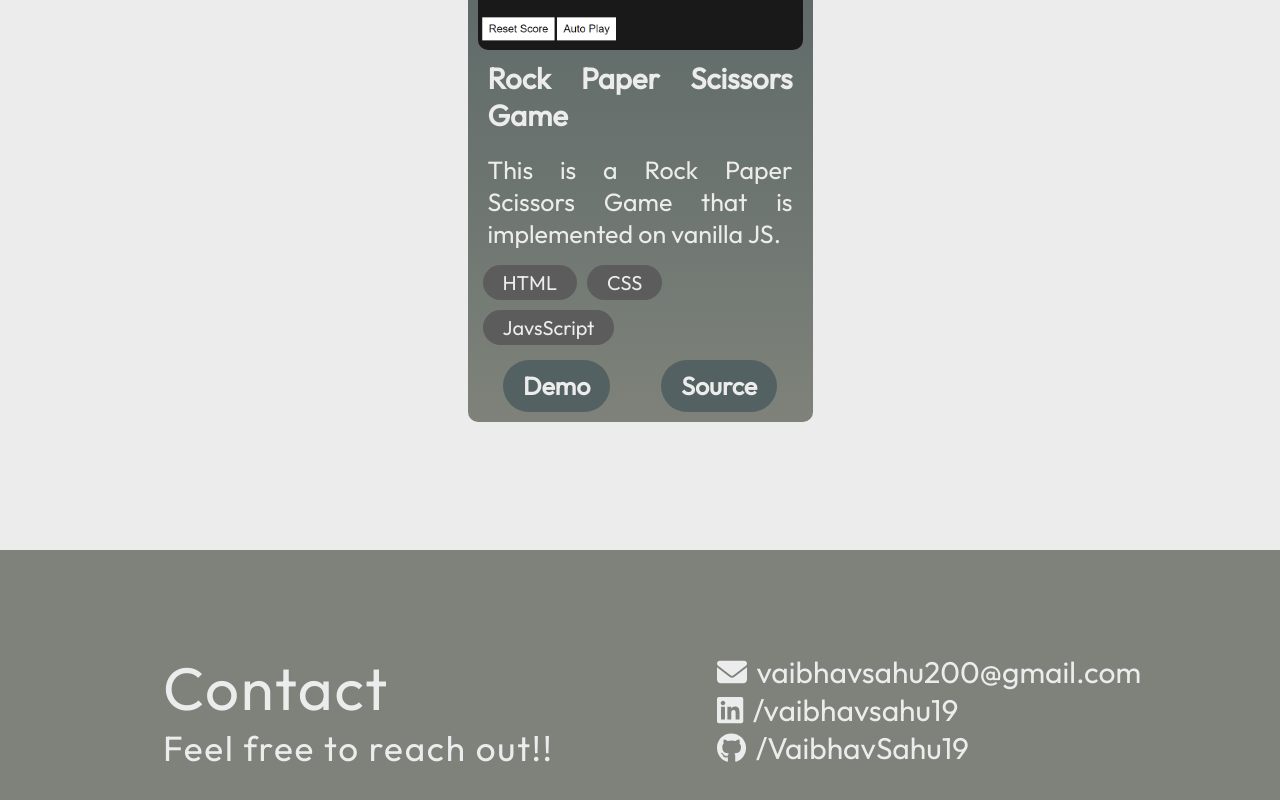
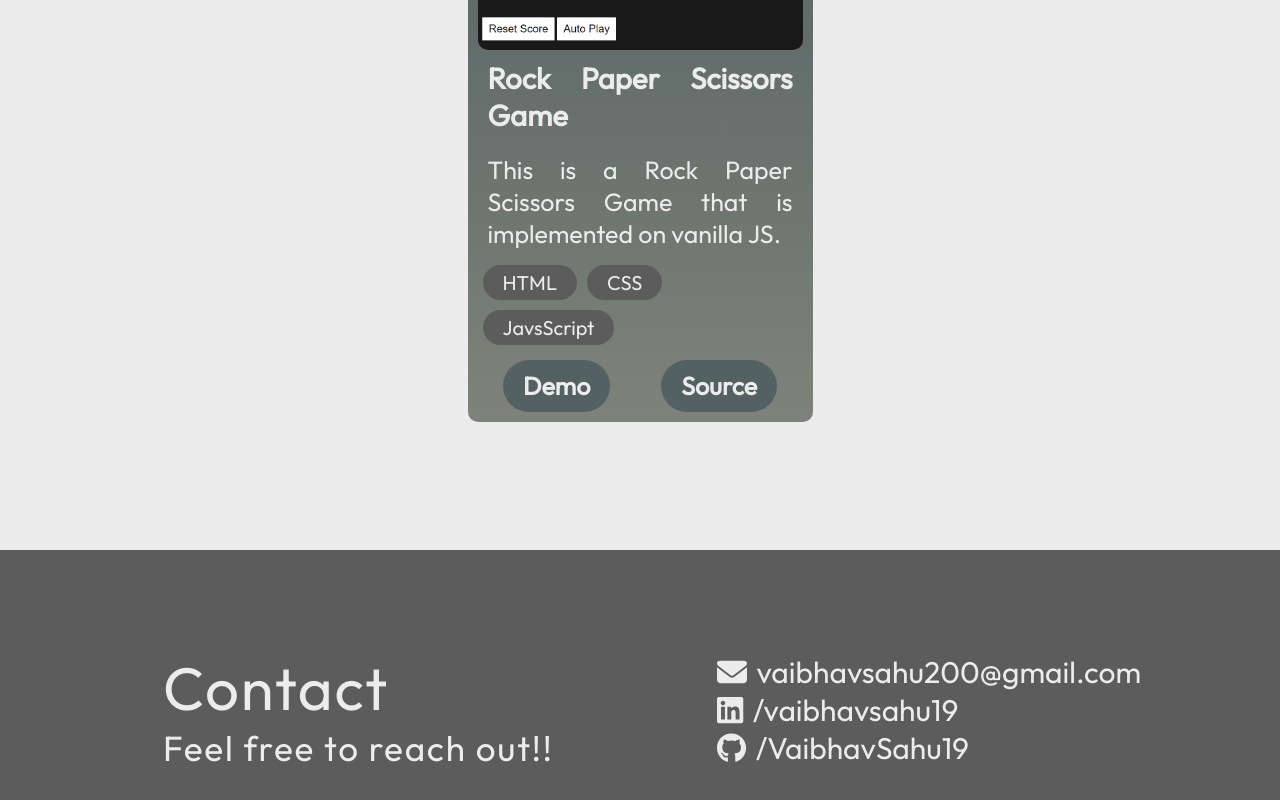
Before and after one commit to VaibhavSahu19/my-portfolio, a React (Vite) app: page / in a window 1280 px wide. Shown: the part 2726-3526 px from the top of the page. Built offline with nearby package versions, Linux system fonts and the light colour scheme.

Commit message:
changed background of contact

```diff
--- a/src/Components/Contact/Contact.module.css
+++ b/src/Components/Contact/Contact.module.css
@@ -8,7 +8,7 @@
     align-items: center;
     height: 320px;
     color: var(--color-bg);
-    background: var(--color-secondary);
+    background: var(--color-dark);
     flex-wrap: wrap;
 }
 
```
